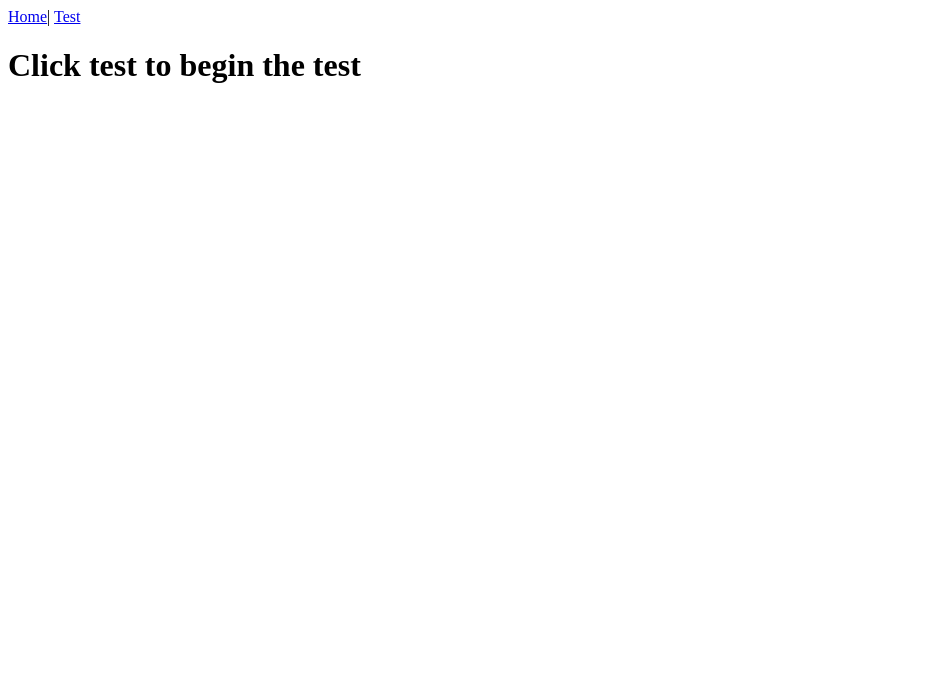
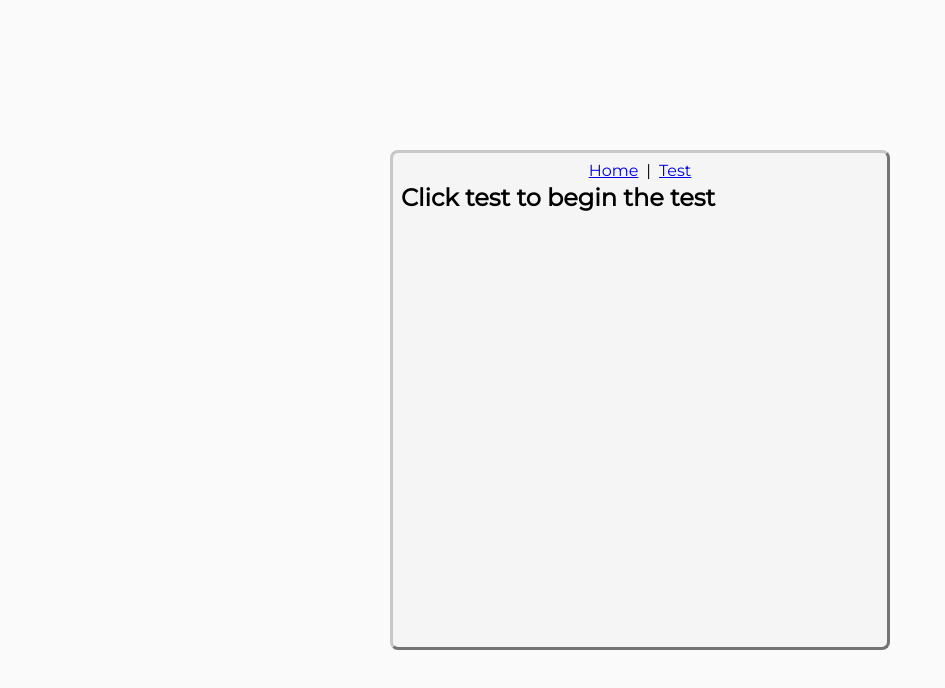
Before and after one commit to MarkusAleksander/language-test-app, a Vue app: page / in a window 1280 px wide. Shown: the top 688 px of the page, without its empty margins (0-945 px from the left). Built offline with nearby package versions, Linux system fonts and the light colour scheme.

Commit message:
Experimental phase - Added Styling

```diff
--- a/src/App.vue
+++ b/src/App.vue
@@ -4,9 +4,74 @@
       <router-link to="/">Home</router-link>|
       <router-link to="/test">Test</router-link>
     </div>
-    <router-view/>
+    <section id="main">
+      <router-view/>
+    </section>
   </div>
 </template>
 
+<style lang="scss" scoped>
+#app {
+  max-width: 500px;
+  width: 100%;
+  height: 500px;
+  border: 3px outset rgb(200, 200, 200);
+  border-radius: 8px;
+  background-color: rgb(245, 245, 245);
+  display: flex;
+  flex-direction: column;
+  justify-content: flex-start;
+  align-items: stretch;
+  padding: 8px;
+}
+
+#nav {
+  display: flex;
+  width: 100%;
+  margin-bottom: 8px;
+  justify-content: center;
+  align-items: center;
+
+  a {
+    padding: 0 8px;
+  }
+}
+
+#main {
+  flex-grow: 1;
+}
+</style>
+
 <style lang="scss">
+@import url("https://fonts.googleapis.com/css?family=Montserrat");
+html,
+body {
+  height: 100%;
+  width: 100%;
+  font-family: "Montserrat", serif;
+  font-size: 16px;
+  line-height: 1.2em;
+  box-sizing: border-box;
+}
+body {
+  display: flex;
+  justify-content: center;
+  align-items: center;
+  background-color: rgb(250, 250, 250);
+
+  &,
+  & *,
+  &:after,
+  &:before {
+    padding: 0;
+    margin: 0;
+    border: 0;
+    box-sizing: border-box;
+  }
+}
+p {
+  text-align: center;
+  font-weight: 600;
+  margin-bottom: 8px;
+}
 </style>
--- a/src/components/TestForm.vue
+++ b/src/components/TestForm.vue
@@ -10,34 +10,34 @@
 
 <script>
 export default {
-  name: 'TestForm',
+  name: "TestForm",
   props: {
     query: Object
   },
-  data: function () {
+  data: function() {
     return {
-      user_answer: '',
-      test_response: '',
+      user_answer: "",
+      test_response: "",
       answer_submitted: false,
       result: 0,
       value: 10
-    }
+    };
   },
   methods: {
-    checkAnswer: function () {
-      this.answer_submitted = true
+    checkAnswer: function() {
+      this.answer_submitted = true;
       if (this.user_answer === this.query.translation) {
-        this.test_response = 'Correct'
+        this.test_response = "Correct";
       } else {
-        this.test_response = 'Incorrect'
+        this.test_response = "Incorrect";
       }
-      this.$emit('answered', this.value)
+      this.$emit("answered", this.value);
     },
-    completeForm: function () {
-      this.$emit('complete')
+    completeForm: function() {
+      this.$emit("complete");
     }
   }
-}
+};
 </script>
 
 <style lang="scss" scoped>
@@ -49,4 +49,16 @@ export default {
 .fade-leave-to {
   opacity: 0;
 }
+
+input {
+  display: block;
+  width: 100%;
+  background-color: rgb(255, 255, 255);
+  font-size: 16px;
+  text-align: center;
+  padding: 8px;
+  border: 2px inset rgb(240, 240, 240);
+  border-radius: 5px;
+  color: rgb(0, 0, 0);
+}
 </style>
--- a/src/components/TestSelector.vue
+++ b/src/components/TestSelector.vue
@@ -1,7 +1,8 @@
 <template>
-  <div class="language-selector">
+  <div id="language-selector">
+    <p v-if="selected_language === 0">Select a language</p>
     <select v-model="selected_language" v-on:change="updateLanguage">
-      <option selected disabled value="null">Select A Language</option>
+      <option selected disabled value="0">Select A Language</option>
       <option
         v-for="language in languages"
         v-bind:value="language.id"
@@ -13,22 +14,34 @@
 
 <script>
 export default {
-  name: 'TestSelector',
-  data: function () {
+  name: "TestSelector",
+  data: function() {
     return {
-      selected_language: null
-    }
+      selected_language: 0
+    };
   },
   props: {
     languages: Array
   },
   methods: {
-    updateLanguage: function () {
-      this.$emit('change', this.selected_language)
+    updateLanguage: function() {
+      this.$emit("change", this.selected_language);
     }
   }
-}
+};
 </script>
 
 <style lang="scss" scoped>
+#language-selector {
+  padding: 8px 0;
+}
+select {
+  width: 100%;
+  background-color: #fff;
+  padding: 5px;
+  border: 2px inset rgb(245, 245, 245);
+  border-radius: 5px;
+  color: rgb(0, 0, 0);
+  font-size: 16px;
+}
 </style>
--- a/src/views/Test.vue
+++ b/src/views/Test.vue
@@ -1,11 +1,7 @@
 <template>
-  <div class="test">
-    <h1>This is the test page</h1>
-    <!-- Form Selector -->
+  <div id="test-view">
     <test-selector v-bind:languages="language_list" v-on:change="updateTerms"></test-selector>
-    <!-- Test Form -->
     <p v-if="testArray.length !== 0">Question {{ current_position + 1 }} / {{ testArray.length }}</p>
-    <p v-if="testArray.length === 0 && !test_completed">Select a language</p>
     <transition name="fade" mode="out-in">
       <test-form
         v-if="testArray.length > 0 && !test_completed"
@@ -20,17 +16,17 @@
 </template>
 
 <script>
-import localData from '@/local-data/local-data.js'
-import TestSelector from '@/components/TestSelector.vue'
-import TestForm from '@/components/TestForm.vue'
+import localData from "@/local-data/local-data.js";
+import TestSelector from "@/components/TestSelector.vue";
+import TestForm from "@/components/TestForm.vue";
 
 export default {
-  name: 'Test',
+  name: "Test",
   components: {
     TestSelector,
     TestForm
   },
-  data () {
+  data() {
     return {
       language_list: [],
       term_list: [],
@@ -40,48 +36,48 @@ export default {
       testArray: [],
       test_completed: false,
       num_questions: 3
-    }
+    };
   },
   methods: {
-    updateTerms: function (l) {
+    updateTerms: function(l) {
       this.selected_language =
-        this.selected_language !== 0 ? (this.reset(), l) : l
+        this.selected_language !== 0 ? (this.reset(), l) : l;
       // Get terms for the selected language
-      this.term_list = this.getTerms()
+      this.term_list = this.getTerms();
       if (this.term_list.length !== 0) {
         // Update the test Array
-        this.updateTestArray()
+        this.updateTestArray();
       }
     },
-    getTerms: function () {
+    getTerms: function() {
       // FIlter down to usable terms
       let tTerms = localData.terms.filter(
         t => t.language === this.selected_language
-      )
+      );
       // Select random ones
-      let rTerms = []
+      let rTerms = [];
       if (tTerms.length < this.num_questions) {
-        return []
+        return [];
       }
       while (rTerms.length < this.num_questions) {
-        let r = tTerms[Math.floor(Math.random() * tTerms.length)]
-        let b = (function () {
+        let r = tTerms[Math.floor(Math.random() * tTerms.length)];
+        let b = (function() {
           for (let x = 0; x < rTerms.length; x++) {
-            if (rTerms[x] === r) return true
+            if (rTerms[x] === r) return true;
           }
-        })()
+        })();
         if (!b) {
-          rTerms.push(r)
+          rTerms.push(r);
         }
       }
 
-      return rTerms
+      return rTerms;
     },
-    updateTestArray: function () {
+    updateTestArray: function() {
       // If called and language not selected, return
-      if (this.selected_language === 0) return
+      if (this.selected_language === 0) return;
       // Reset array
-      this.testArray = []
+      this.testArray = [];
       // For each item in the term list, create an object containing the term and translation
       for (let i = 0; i < this.term_list.length; i++) {
         this.testArray.push({
@@ -90,36 +86,36 @@ export default {
           translation: localData.translations.find(
             b => b.id === this.term_list[i].translation
           ).translation
-        })
+        });
       }
     },
-    updateScore: function (s) {
-      this.score += s
+    updateScore: function(s) {
+      this.score += s;
     },
-    updatePosition: function () {
-      this.current_position += 1
+    updatePosition: function() {
+      this.current_position += 1;
       if (this.current_position >= this.testArray.length) {
-        this.endTest()
+        this.endTest();
       }
     },
-    reset: function () {
-      this.term_list = []
-      this.current_position = 0
-      this.score = 0
-      this.testArray = []
-      this.test_completed = false
+    reset: function() {
+      this.term_list = [];
+      this.current_position = 0;
+      this.score = 0;
+      this.testArray = [];
+      this.test_completed = false;
     },
-    endTest: function () {
-      this.$store.commit('completeTest')
-      this.$store.commit({ type: 'updateScore', score: this.score })
-      this.$router.push('test-complete')
+    endTest: function() {
+      this.$store.commit("completeTest");
+      this.$store.commit({ type: "updateScore", score: this.score });
+      this.$router.push("test-complete");
     }
   },
   computed: {},
-  mounted: function () {
-    this.language_list = localData.languages
+  mounted: function() {
+    this.language_list = localData.languages;
   }
-}
+};
 </script>
 
 <style lang="scss" scoped>
```
